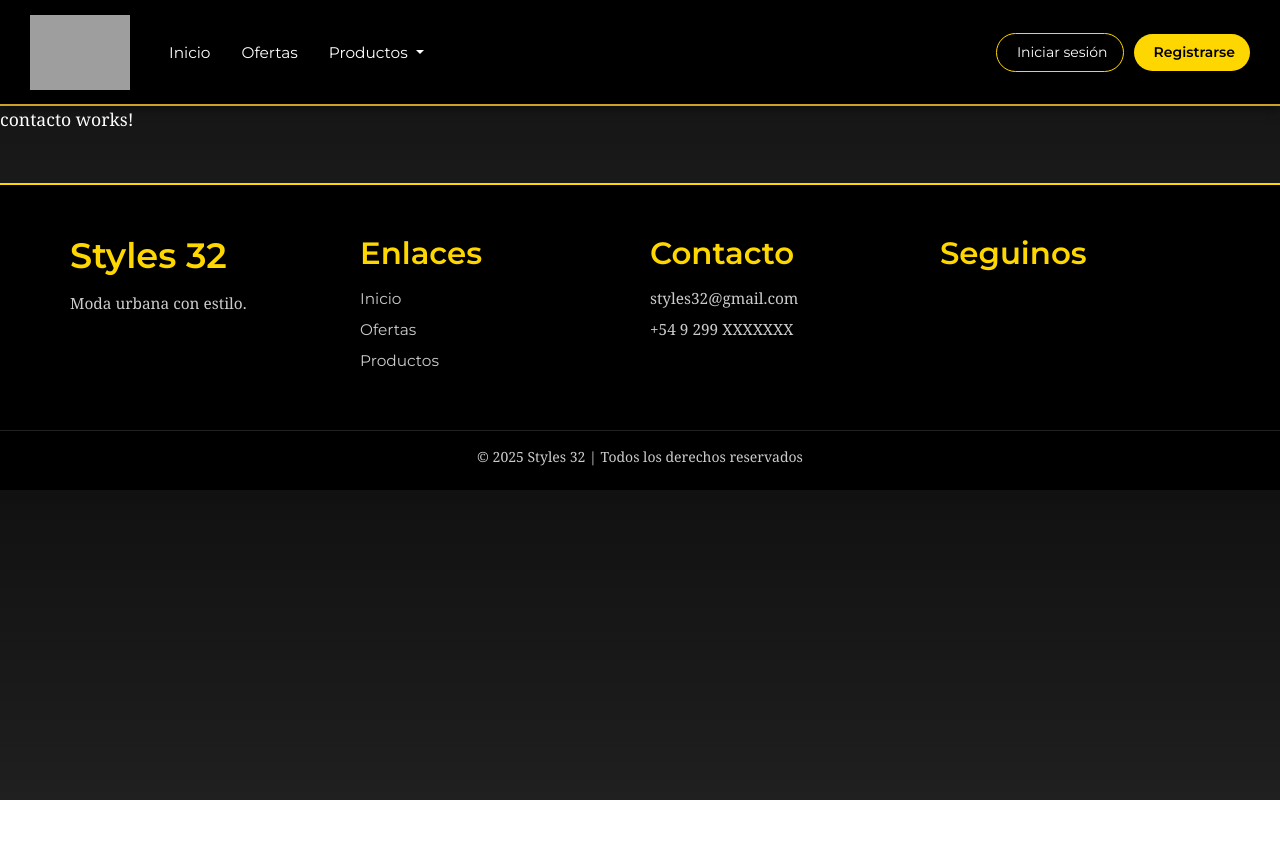
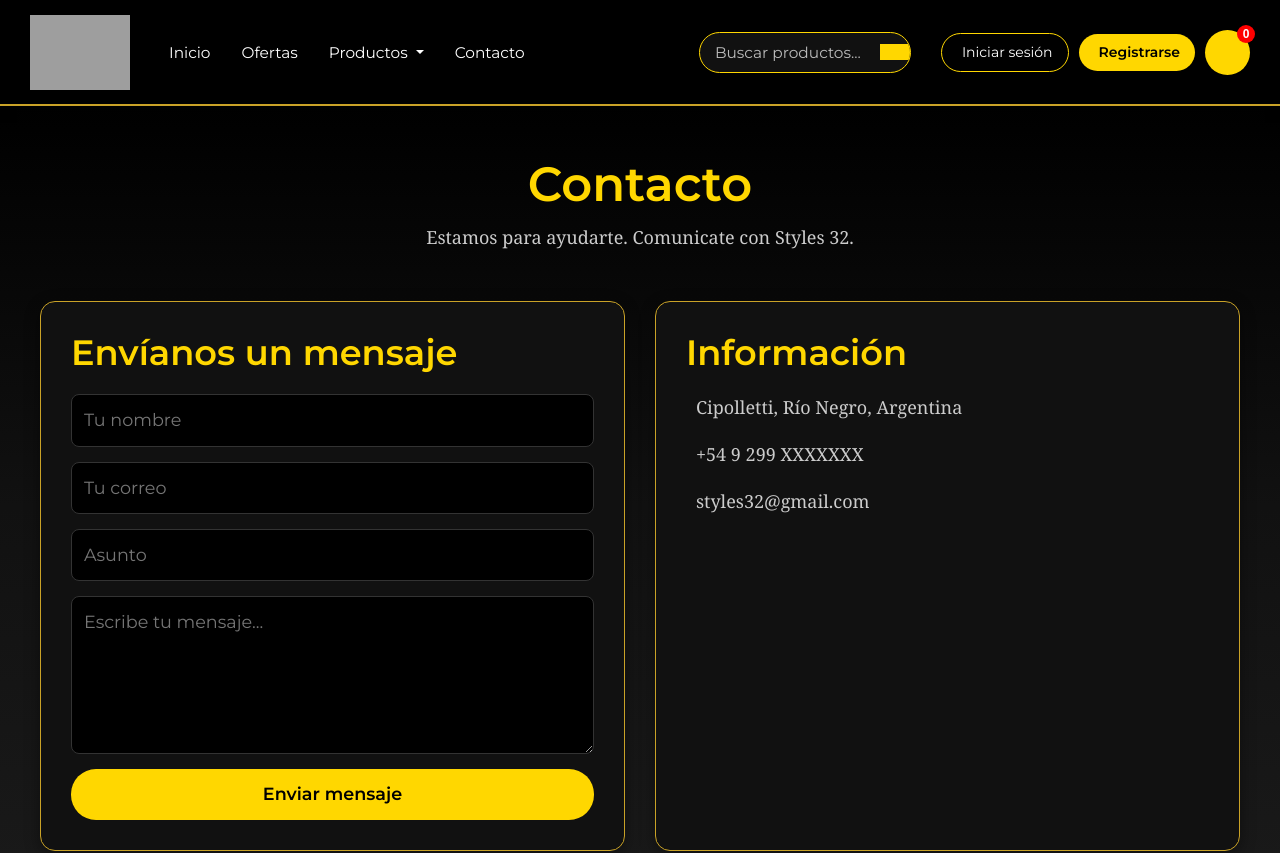
Before and after one commit to alecmarredo/TrabajaPaginaTaller, an Angular app: page /contacto in a window 1280 px wide. Shown: the top 853 px of the page. Before the commit the page ends 800 px from the top, so only its background shows below. Built offline with nearby package versions, Linux system fonts and the light colour scheme; grey boxes are pictures that could not be loaded.

Commit message:
Clase del 24/4/26

```diff
--- a/src/app/app.routes.ts
+++ b/src/app/app.routes.ts
@@ -1,8 +1,6 @@
 import { Routes } from '@angular/router';
-import path from 'path';
 import { Inicio } from './paginas/inicio/inicio';
 import { InicioSesion } from './auth/inicio-sesion/inicio-sesion';
-import { Nav } from './compartidos/nav/nav';
 import { Productos } from './paginas/productos/productos';
 import { Carrito } from './compartidos/carrito/carrito';
 import { Ofertas } from './paginas/ofertas/ofertas';
@@ -14,10 +12,9 @@ export const routes: Routes = [
     { path: '', component: Inicio },
     { path: 'productos', component: Productos },
     { path: 'carrito', component: Carrito },
-    { path: 'oferta', component: Ofertas },
+    { path: 'ofertas', component: Ofertas },
     { path: 'contacto', component: Contacto },
     { path: 'registro', component: Registro },
     { path: 'favoritos', component: Favoritos },
     { path: 'inicioSesion', component: InicioSesion },
-    { path: 'contacto', component: Contacto },
 ];
--- a/src/app/compartidos/footer/footer.html
+++ b/src/app/compartidos/footer/footer.html
@@ -8,9 +8,9 @@
 
         <div class="footer-links">
             <h3>Enlaces</h3>
-            <a href="#">Inicio</a>
-            <a href="#">Ofertas</a>
-            <a href="#">Productos</a>
+            <a routerLink="/">Inicio</a>
+            <a routerLink="">Ofertas</a>
+            <a href="#" routerLink="/productos">Productos</a>
         </div>
 
         <div class="footer-contact">
--- a/src/app/compartidos/nav/nav.css
+++ b/src/app/compartidos/nav/nav.css
@@ -6,9 +6,9 @@
     transition: all 0.3s ease-in-out;
 }
 
-/* Forzar que el contenedor separe los bloques */
 .navbar-collapse {
     display: flex !important;
+    align-items: center;
 }
 
 /* Links navbar */
@@ -43,13 +43,57 @@
     padding-left: 20px;
 }
 
+/* Barra de búsqueda */
+.search-box {
+    display: flex;
+    align-items: center;
+    background: #111;
+    border: 1px solid gold;
+    border-radius: 25px;
+    overflow: hidden;
+    margin-left: auto;
+    margin-right: 20px;
+}
+
+.search-box input {
+    border: none;
+    outline: none;
+    background: transparent;
+    color: white;
+    padding: 8px 15px;
+    width: 180px;
+    font-family: 'Montserrat', sans-serif;
+}
+
+.search-box input::placeholder {
+    color: #bbb;
+}
+
+.search-box button {
+    border: none;
+    background: gold;
+    color: black;
+    padding: 8px 15px;
+    cursor: pointer;
+    transition: 0.3s;
+    display: flex;
+    align-items: center;
+    justify-content: center;
+}
+
+.search-box button:hover {
+    background: white;
+}
+
+.search-box button i {
+    font-size: 16px;
+}
+
 /* Botones derecha */
 .nav-buttons {
     display: flex;
     align-items: center;
     gap: 10px;
-    /* ESTO EMPUJA LOS BOTONES A LA DERECHA */
-    margin-left: auto !important;
 }
 
 .btn-login,
@@ -63,7 +107,6 @@
     white-space: nowrap;
 }
 
-/* Login */
 .btn-login {
     color: white !important;
     border: 1px solid gold;
@@ -75,7 +118,6 @@
     transform: scale(1.05);
 }
 
-/* Register */
 .btn-register {
     background: gold;
     color: black !important;
@@ -86,6 +128,46 @@
     background: white;
     color: black !important;
     transform: scale(1.05);
+}
+
+/* Carrito */
+.btn-cart {
+    position: relative;
+    background: gold;
+    color: black !important;
+    width: 45px;
+    height: 45px;
+    border-radius: 50%;
+    display: flex;
+    align-items: center;
+    justify-content: center;
+    text-decoration: none !important;
+    transition: all 0.3s ease;
+}
+
+.btn-cart:hover {
+    background: white;
+    transform: scale(1.08);
+}
+
+.btn-cart i {
+    font-size: 18px;
+}
+
+.cart-count {
+    position: absolute;
+    top: -5px;
+    right: -5px;
+    background: red;
+    color: white;
+    font-size: 12px;
+    font-weight: bold;
+    width: 18px;
+    height: 18px;
+    border-radius: 50%;
+    display: flex;
+    align-items: center;
+    justify-content: center;
 }
 
 /* Iconos */
@@ -103,17 +185,34 @@
     transform: scale(1.08);
 }
 
-/* Responsivo para móviles */
+/* Responsive */
 @media (max-width: 991px) {
+    .navbar-collapse {
+        flex-direction: column;
+        align-items: stretch;
+    }
+
+    .search-box {
+        margin: 15px 0;
+        width: 100%;
+    }
+
+    .search-box input {
+        width: 100%;
+    }
+
     .nav-buttons {
-        margin-left: 0 !important;
         margin-top: 15px;
         flex-direction: column;
         width: 100%;
     }
-    .btn-login, .btn-register {
+
+    .btn-login,
+    .btn-register,
+    .btn-cart {
         width: 100%;
         text-align: center;
         margin-bottom: 10px;
+        justify-content: center;
     }
 }
--- a/src/app/compartidos/nav/nav.html
+++ b/src/app/compartidos/nav/nav.html
@@ -1,47 +1,79 @@
 <nav class="navbar navbar-expand-lg navbar-dark">
-  <a class="navbar-brand" href="#">
-    <img src="assets/Logo pagina png.png" alt="" width="100px">
+  <!-- Logo -->
+  <a class="navbar-brand" routerLink="/">
+    <img src="assets/Logo pagina png.png" alt="Logo" width="100px">
   </a>
 
+  <!-- Botón responsive -->
   <button class="navbar-toggler" type="button" data-toggle="collapse" data-target="#navbarSupportedContent"
     aria-controls="navbarSupportedContent" aria-expanded="false" aria-label="Toggle navigation">
     <span class="navbar-toggler-icon"></span>
   </button>
 
+  <!-- Contenido -->
   <div class="collapse navbar-collapse" id="navbarSupportedContent">
 
+    <!-- Links -->
     <ul class="navbar-nav mr-auto">
       <li class="nav-item active">
-        <a class="nav-link" routerLink="/Inicio">Inicio</a>
+        <a class="nav-link" routerLink="/">Inicio</a>
       </li>
 
       <li class="nav-item">
-        <a class="nav-link" routerLink="/Ofertas">Ofertas</a>
+        <a class="nav-link" routerLink="/ofertas">Ofertas</a>
       </li>
 
       <li class="nav-item dropdown">
-        <a class="nav-link dropdown-toggle" routerLink="/Productos" id="navbarDropdown" role="button"
+        <a class="nav-link dropdown-toggle" routerLink="/productos" id="navbarDropdown" role="button"
           data-toggle="dropdown" aria-haspopup="true" aria-expanded="false">
           Productos
         </a>
 
         <div class="dropdown-menu" aria-labelledby="navbarDropdown">
-          <a class="dropdown-item" href="#">Buzos</a>
-          <a class="dropdown-item" href="#">Remeras</a>
+          <a class="dropdown-item" routerLink="/productos">Buzos</a>
+          <a class="dropdown-item" routerLink="/productos">Remeras</a>
           <div class="dropdown-divider"></div>
-          <a class="dropdown-item" href="#">Accesorios</a>
+          <a class="dropdown-item" routerLink="/productos">Accesorios</a>
         </div>
+      </li>
+
+      <li class="nav-item">
+        <a class="nav-link" routerLink="/contacto">Contacto</a>
       </li>
     </ul>
 
+    <!-- Barra búsqueda -->
+    <form class="search-box">
+      <input type="text" placeholder="Buscar productos...">
+      <button type="submit">
+        <i class="fas fa-magnifying-glass"></i>
+      </button>
+    </form>
+
+    <!-- Botones -->
     <div class="nav-buttons">
-      <a href="#" class="btn-login">
+
+      <!-- Favoritos -->
+      <a routerLink="/favoritos" class="btn-fav">
+        <i class="fas fa-heart"></i>
+      </a>
+
+      <!-- Login -->
+      <a routerLink="/inicioSesion" class="btn-login">
         <i class="fas fa-user"></i> Iniciar sesión
       </a>
 
-      <a href="#" class="btn-register">
+      <!-- Registro -->
+      <a routerLink="/registro" class="btn-register">
         <i class="fas fa-user-plus"></i> Registrarse
       </a>
+
+      <!-- Carrito -->
+      <a routerLink="/carrito" class="btn-cart">
+        <i class="fas fa-shopping-cart"></i>
+        <span class="cart-count">0</span>
+      </a>
+
     </div>
 
   </div>
--- a/src/app/paginas/contacto/contacto.css
+++ b/src/app/paginas/contacto/contacto.css
@@ -0,0 +1,119 @@
+.contact-page {
+    min-height: 100vh;
+    padding: 50px 20px;
+    background: linear-gradient(to bottom, #000000, #111111, #1a1a1a);
+    color: white;
+    font-family: 'Montserrat', sans-serif;
+}
+
+.contact-header {
+    text-align: center;
+    margin-bottom: 50px;
+}
+
+.contact-header h1 {
+    font-size: 48px;
+    color: gold;
+    margin-bottom: 10px;
+}
+
+.contact-header p {
+    font-size: 18px;
+    color: #ccc;
+}
+
+.contact-container {
+    max-width: 1200px;
+    margin: auto;
+    display: flex;
+    flex-wrap: wrap;
+    gap: 30px;
+    justify-content: center;
+}
+
+.contact-form,
+.contact-info {
+    flex: 1;
+    min-width: 320px;
+    background: #111;
+    border: 1px solid #c9a227;
+    border-radius: 15px;
+    padding: 30px;
+    box-shadow: 0 4px 15px rgba(0,0,0,0.4);
+}
+
+.contact-form h2,
+.contact-info h2 {
+    color: gold;
+    margin-bottom: 20px;
+}
+
+.contact-form form {
+    display: flex;
+    flex-direction: column;
+}
+
+.contact-form input,
+.contact-form textarea {
+    margin-bottom: 15px;
+    padding: 12px;
+    border: 1px solid #333;
+    border-radius: 8px;
+    background: #000;
+    color: white;
+    outline: none;
+}
+
+.contact-form input:focus,
+.contact-form textarea:focus {
+    border-color: gold;
+}
+
+.contact-form button {
+    background: gold;
+    color: black;
+    border: none;
+    padding: 12px;
+    border-radius: 25px;
+    font-weight: bold;
+    cursor: pointer;
+    transition: 0.3s;
+}
+
+.contact-form button:hover {
+    background: white;
+}
+
+.contact-info p {
+    font-size: 18px;
+    margin-bottom: 20px;
+    color: #ccc;
+}
+
+.contact-info i {
+    color: gold;
+    margin-right: 10px;
+}
+
+.social-contact {
+    margin-top: 20px;
+}
+
+.social-contact a {
+    color: white;
+    font-size: 28px;
+    margin-right: 15px;
+    transition: 0.3s;
+}
+
+.social-contact a:hover {
+    color: gold;
+    transform: scale(1.2);
+}
+
+/* Responsive */
+@media (max-width: 768px) {
+    .contact-header h1 {
+        font-size: 36px;
+    }
+}
--- a/src/app/paginas/contacto/contacto.html
+++ b/src/app/paginas/contacto/contacto.html
@@ -1 +1,40 @@
-<p>contacto works!</p>
+<div class="contact-page">
+
+    <div class="contact-header">
+        <h1>Contacto</h1>
+        <p>Estamos para ayudarte. Comunicate con Styles 32.</p>
+    </div>
+
+    <div class="contact-container">
+
+        <!-- Formulario -->
+        <div class="contact-form">
+            <h2>Envíanos un mensaje</h2>
+
+            <form>
+                <input type="text" placeholder="Tu nombre" required>
+                <input type="email" placeholder="Tu correo" required>
+                <input type="text" placeholder="Asunto" required>
+                <textarea rows="5" placeholder="Escribe tu mensaje..." required></textarea>
+
+                <button type="submit">Enviar mensaje</button>
+            </form>
+        </div>
+
+        <!-- Información -->
+        <div class="contact-info">
+            <h2>Información</h2>
+
+            <p><i class="fas fa-map-marker-alt"></i> Cipolletti, Río Negro, Argentina</p>
+            <p><i class="fas fa-phone"></i> +54 9 299 XXXXXXX</p>
+            <p><i class="fas fa-envelope"></i> styles32@gmail.com</p>
+
+            <div class="social-contact">
+                <a href="#"><i class="fab fa-instagram"></i></a>
+                <a href="#"><i class="fab fa-whatsapp"></i></a>
+                <a href="#"><i class="fab fa-facebook"></i></a>
+            </div>
+        </div>
+
+    </div>
+</div>
--- a/src/app/paginas/productos/productos.html
+++ b/src/app/paginas/productos/productos.html
@@ -1,9 +1,8 @@
-<p>productos works!</p>
-<div class="card" style="width: 18rem;">
+<div class="card">
   <img src="assets/IMG_5312.jpeg" class="card-img-top" alt="...">
   <div class="card-body">
     <h5 class="card-title">Buzo Jordan Negro Original</h5>
-    <p class="card-text">Some quick example text to build on the card title and make up the bulk of the card’s content.</p>
+    <p class="card-text">Buzo premium de algodón, cómodo y elegante para cualquier ocasión.</p>
     <a href="#" class="btn btn-primary">Agregar al carrito</a>
   </div>
 </div>
```
Also changed, not shown: src/app/paginas/productos/productos.css (+48 -5 lines).
